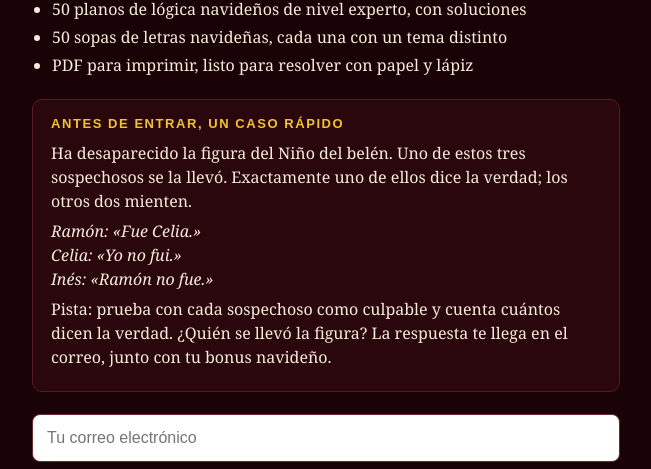
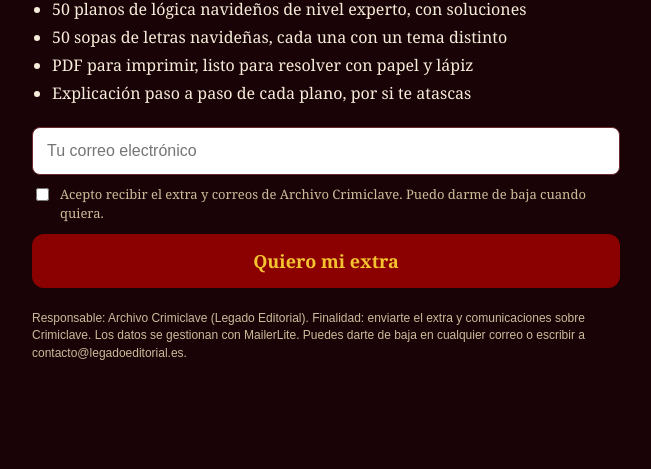
Before and after one commit to Soraya7777/resena-crimiclave, a plain HTML site: page extra-navidad/index.html in a window 1280 px wide. Shown: the part 310-779 px from the top of the page, without its empty margins (314-965 px from the left). Drawn offline with Linux system fonts and the light colour scheme.

Commit message:
extra-navidad: quita el caso del Niño del belén, añade la explicación de los planos y renombra el botón
Co-Authored-By: Claude Sonnet 5.5 <noreply@anthropic.com>
Claude-Session: https://claude.ai/code/session_01CqDiwMgBRkpWRirg18BbLj

```diff
--- a/extra-navidad/index.html
+++ b/extra-navidad/index.html
@@ -35,18 +35,13 @@ button:disabled{opacity:.6;cursor:default}
 <li>50 planos de lógica navideños de nivel experto, con soluciones</li>
 <li>50 sopas de letras navideñas, cada una con un tema distinto</li>
 <li>PDF para imprimir, listo para resolver con papel y lápiz</li>
+<li>Explicación paso a paso de cada plano, por si te atascas</li>
 </ul>
-<div class="case">
-<h2>ANTES DE ENTRAR, UN CASO RÁPIDO</h2>
-<p>Ha desaparecido la figura del Niño del belén. Uno de estos tres sospechosos se la llevó. Exactamente uno de ellos dice la verdad; los otros dos mienten.</p>
-<p class="q">Ramón: «Fue Celia.»<br>Celia: «Yo no fui.»<br>Inés: «Ramón no fue.»</p>
-<p>Pista: prueba con cada sospechoso como culpable y cuenta cuántos dicen la verdad. ¿Quién se llevó la figura? La respuesta te llega en el correo, junto con tu bonus navideño.</p>
-</div>
 <form id="f" action="https://assets.mailerlite.com/jsonp/2220751/forms/203928273859643077/subscribe" method="post">
 <input type="email" name="fields[email]" placeholder="Tu correo electrónico" required autocomplete="email">
 <label class="chk"><input type="checkbox" required> <span>Acepto recibir el extra y correos de Archivo Crimiclave. Puedo darme de baja cuando quiera.</span></label>
 <input type="hidden" name="ml-submit" value="1"><input type="hidden" name="anticsrf" value="true">
-<button type="submit">Quiero mi bonus y la solución</button>
+<button type="submit">Quiero mi extra</button>
 </form>
 <p id="err" style="display:none;color:#ffb3b3;font:14px Arial,sans-serif">No se ha podido completar el registro. Revisa el correo e inténtalo de nuevo en unos minutos.</p>
 <div class="ok" id="ok"><strong>¡Casi está!</strong><br>Te hemos enviado un correo para confirmar tu dirección. Confírmala y te llegará el extra (mira también en «Promociones» o «Spam»).</div>
@@ -61,7 +56,7 @@ document.getElementById('f').addEventListener('submit',function(e){
      if(d&&d.success){f.style.display='none';document.getElementById('ok').style.display='block';}
      else{throw new Error(JSON.stringify(d&&d.errors||d));}
    })
-   .catch(function(err){console.log('ML',err);b.disabled=false;b.textContent='Quiero mi bonus y la solución';
+   .catch(function(err){console.log('ML',err);b.disabled=false;b.textContent='Quiero mi extra';
      document.getElementById('err').style.display='block';});
 });
 </script>
```
